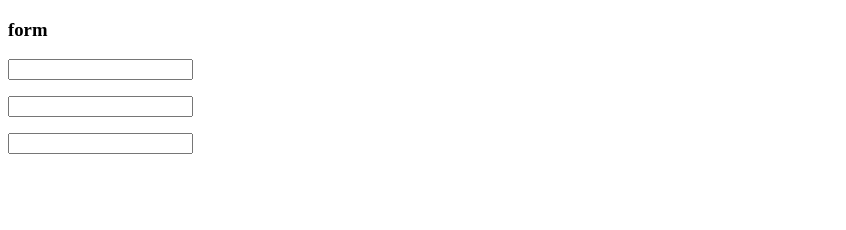
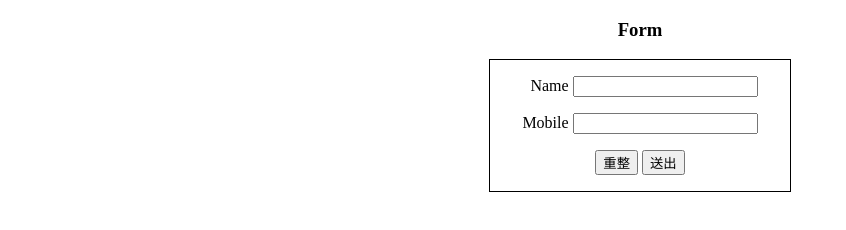
Before and after one commit to wu9793/web_20231003, a plain HTML site: page s20231003_03_form.html in a window 1280 px wide. Shown: the whole page, without its empty margins (0-846 px from the left). Drawn offline with Linux system fonts and the light colour scheme.

Commit message:
css-form

```diff
--- a/s20231003_03_form.html
+++ b/s20231003_03_form.html
@@ -1,26 +1,46 @@
 <!DOCTYPE html>
 <html lang="en">
+
 <head>
     <meta charset="UTF-8">
     <meta name="viewport" content="width=device-width, initial-scale=1.0">
     <title>Document</title>
+    <style>
+        .box {
+            width: 300px;
+            border: 1px solid black;
+            text-align: center;
+            margin: auto;
+        }
+
+        .text-center {
+            text-align: center;
+        }
+    </style>
 </head>
+
 <body>
     <div class="container">
-        <h3>form</h3>
-
+        <h3 class="text-center">Form</h3>
+        <div class="box">
             <form action="">
                 <p>
-                <input type="text">
+                    <label for="name">&nbsp;&nbsp;Name</label>
+                    <input type="text" name="" id="name">
                 </p>
                 <p>
-                <input type="text">
+                    <label for="Mobile">Mobile</label>
+                    <input type="text" name="" id="Mobile">
                 </p>
                 <p>
-                <input type="text">
+                    <input type="submit" value="重整">
+                    <input type="submit" value="送出">
                 </p>
             </form>
+        </div>
+
 
     </div>
 </body>
+
 </html>
```
Lines whose indentation alone changed are shown as unchanged.
